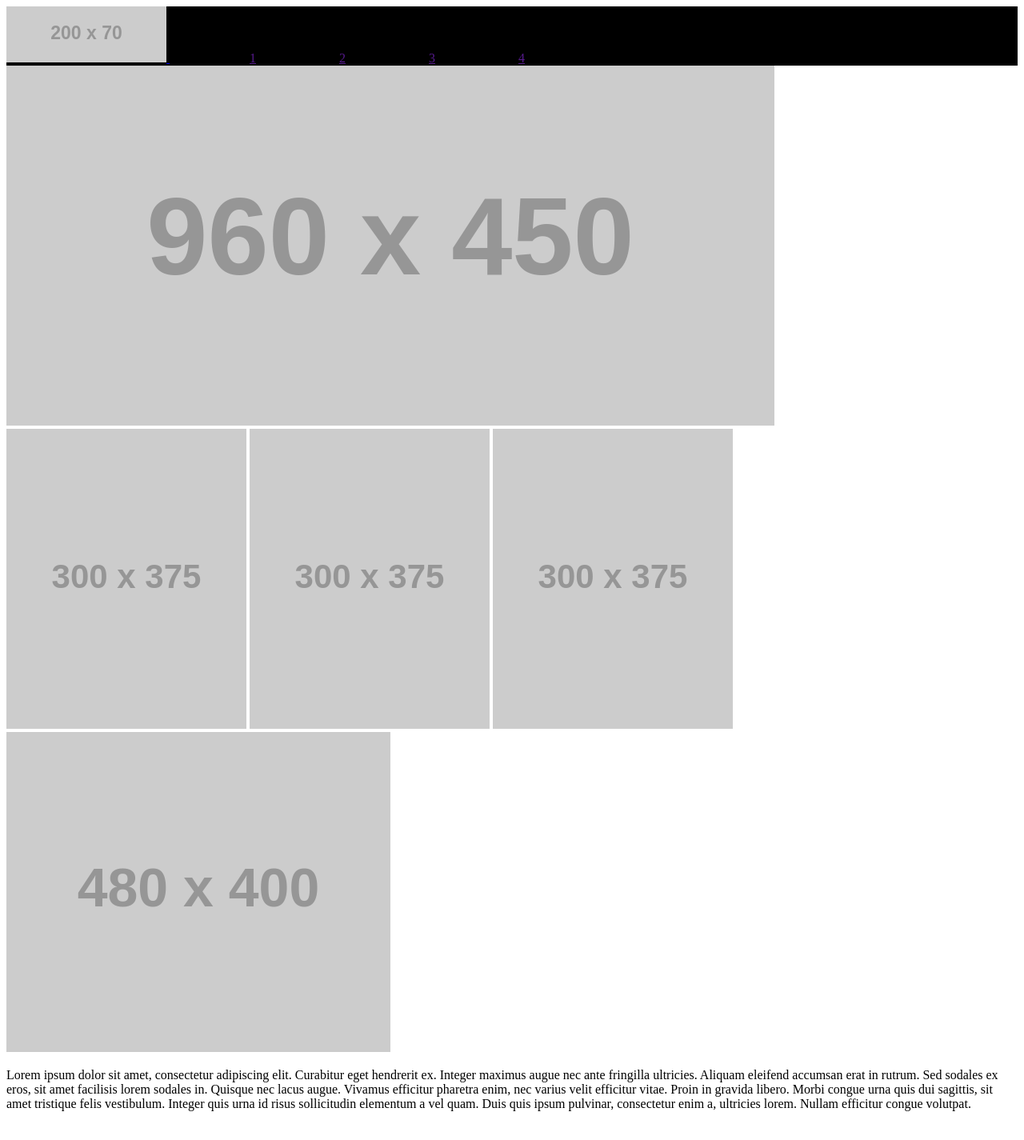
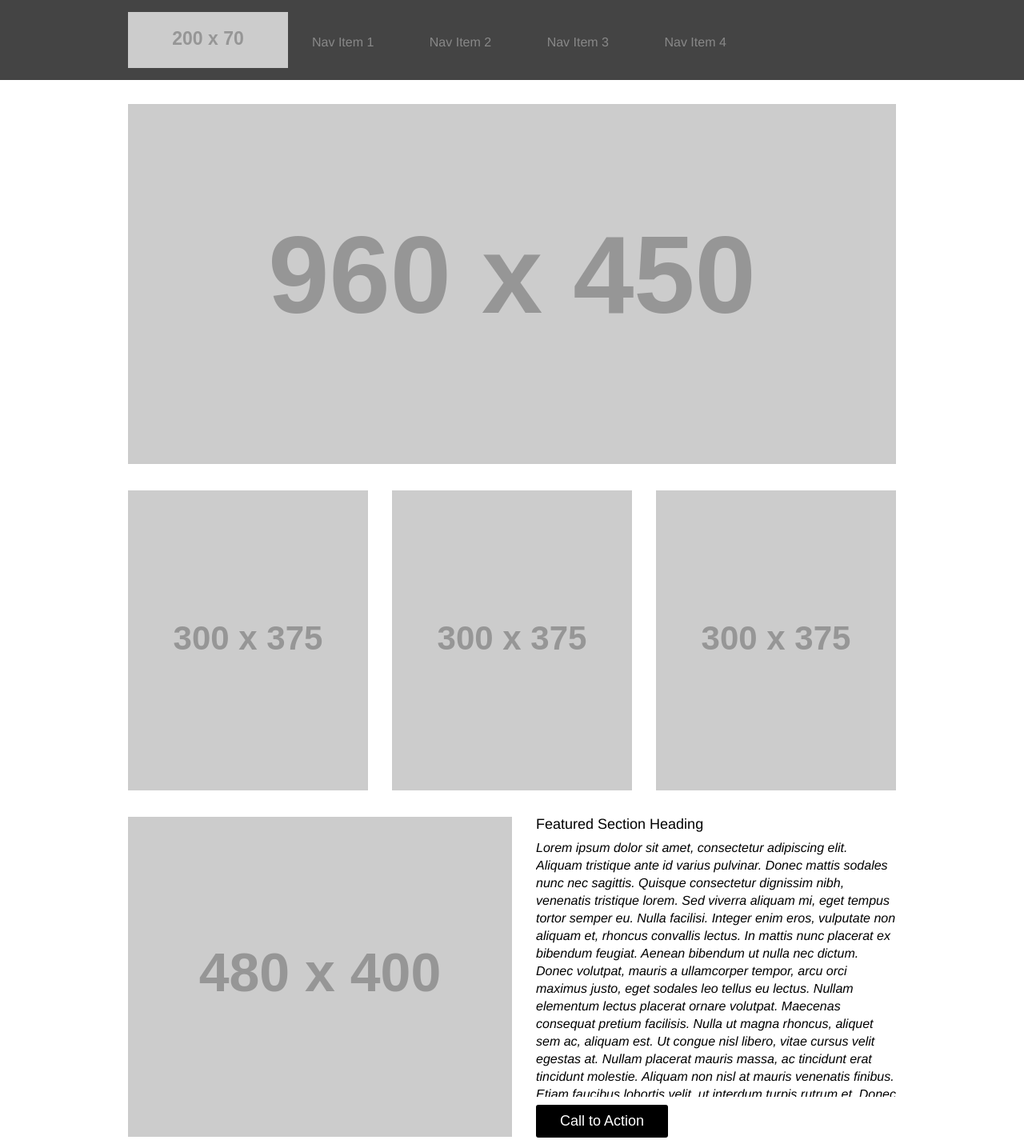
Before and after one commit to jackteasell/wireframeExercise, a plain HTML site: page index.html in a window 1280 px wide. Shown: the top 1425 px of the page at 80% size. Drawn offline with Linux system fonts and the light colour scheme; placeholder pictures from the web are drawn by us.

Commit message:
finished styling

```diff
--- a/index.html
+++ b/index.html
@@ -2,44 +2,75 @@
 <html>
 
 <head>
-  <title>Page Title</title>
+  <meta charset="utf-8" />
+  <meta http-equiv="X-UA-Compatible" content="IE=edge">
+  <meta name="viewport" content="width=device-width, initial-scale=1">
+  <link rel="stylesheet" type="text/css" media="screen" href="reset.css" />
+  <link rel="stylesheet" type="text/css" media="screen" href="style.css" />
+  <title>CSS wireframe</title>
 </head>
 
 <body>
   <header>
-    <nav class="navigation">
-      <a class="nav-logo" href="index.html">
-        <img alt="Logo" src="https://placehold.it/200x70/ddd" width="200" height="70">
-      </a>
-      <a class="nav-items" href="">1</a>
-      <a class="nav-items" href="">2</a>
-      <a class="nav-items" href="">3</a>
-      <a class="nav-items" href="">4</a>
+    <nav>
+      <img src="https://placehold.it/200x70/000" />
+      <ul>
+        <li>
+          <a href="#">Nav Item 1</a>
+        </li>
+        <li>
+          <a href="#">Nav Item 2</a>
+        </li>
+        <li>
+          <a href="#">Nav Item 3</a>
+        </li>
+        <li>
+          <a href="#">Nav Item 4</a>
+        </li>
+      </ul>
     </nav>
   </header>
-  <div>
-    <img class="hero-image" alt="hero-image" src="https://placehold.it/960x450/ddd" width="960" height="450">
-  </div>
-  <div class="sub-banners">
-    <img alt="sub-banner" src="https://placehold.it/300x375/ddd" width="300" height="375">
-    <img alt="sub-banner" src="https://placehold.it/300x375/ddd" width="300" height="375">
-    <img alt="sub-banner" src="https://placehold.it/300x375/ddd" width="300" height="375">
-  </div>
-  <div>
-    <img src="https://placehold.it/480x400/ddd" alt="featured-section-banner">
-    <p>Lorem ipsum dolor sit amet, consectetur adipiscing elit. Curabitur eget hendrerit ex. Integer maximus augue nec ante
-      fringilla ultricies. Aliquam eleifend accumsan erat in rutrum. Sed sodales ex eros, sit amet facilisis lorem sodales
-      in. Quisque nec lacus augue. Vivamus efficitur pharetra enim, nec varius velit efficitur vitae. Proin in gravida libero.
-      Morbi congue urna quis dui sagittis, sit amet tristique felis vestibulum. Integer quis urna id risus sollicitudin elementum
-      a vel quam. Duis quis ipsum pulvinar, consectetur enim a, ultricies lorem. Nullam efficitur congue volutpat.</p>
-  </div>
-
-
+  <main>
+    <img src="https://placehold.it/960x450/000" />
+    <ul>
+      <li>
+        <img src="https://placehold.it/300x375/000" />
+      </li>
+      <li>
+        <img src="https://placehold.it/300x375/000" />
+      </li>
+      <li>
+        <img src="https://placehold.it/300x375/000" />
+      </li>
+    </ul>
+    <section>
+      <img src="https://placehold.it/480x400/000" />
+      <div>
+        <h2>Featured Section Heading</h2>
+        <p>
+          Lorem ipsum dolor sit amet, consectetur adipiscing elit. Aliquam tristique ante id varius pulvinar. Donec mattis sodales
+          nunc nec sagittis. Quisque consectetur dignissim nibh, venenatis tristique lorem. Sed viverra aliquam mi, eget
+          tempus tortor semper eu. Nulla facilisi. Integer enim eros, vulputate non aliquam et, rhoncus convallis lectus.
+          In mattis nunc placerat ex bibendum feugiat. Aenean bibendum ut nulla nec dictum. Donec volutpat, mauris a ullamcorper
+          tempor, arcu orci maximus justo, eget sodales leo tellus eu lectus. Nullam elementum lectus placerat ornare volutpat.
+          Maecenas consequat pretium facilisis. Nulla ut magna rhoncus, aliquet sem ac, aliquam est. Ut congue nisl libero,
+          vitae cursus velit egestas at. Nullam placerat mauris massa, ac tincidunt erat tincidunt molestie. Aliquam non
+          nisl at mauris venenatis finibus. Etiam faucibus lobortis velit, ut interdum turpis rutrum et. Donec eleifend,
+          lacus vel posuere convallis, ex velit pretium purus, sed tristique augue ante eu lorem. Mauris elementum aliquet
+          sapien, venenatis vestibulum enim elementum a. Nam in dui gravida, fermentum massa quis, dignissim velit. Aenean
+          egestas nisl et lobortis ornare. Phasellus libero neque, interdum sed facilisis eget, convallis ut justo. Integer
+          malesuada mollis est, sit amet lobortis metus elementum vitae. Proin sit amet rutrum nisi. Etiam mauris mi, pharetra
+          in ligula lacinia, semper laoreet nulla. Maecenas a velit congue, viverra nisi non, tempus mi. In eget dui sit
+          amet dolor sollicitudin convallis. Nunc at suscipit diam, eget efficitur neque. In lacinia turpis sed lorem posuere
+          feugiat. Duis commodo malesuada elit at tempus. Morbi nulla dolor, mollis non sollicitudin sed, vestibulum at sem.
+          Aliquam rhoncus felis vitae ligula blandit accumsan. Nunc sed pharetra nulla, eget efficitur diam.
+        </p>
+        <button>Call to Action</button>
+      </div>
+    </section>
+  </main>
+  <footer>
+  </footer>
 </body>
 
-<footer>
-  <script src="main.js"></script>
-  <link rel="stylesheet" type="text/css" href="style.css">
-</footer>
-
 </html>
--- /dev/null
+++ b/reset.css
@@ -0,0 +1,129 @@
+/* http://meyerweb.com/eric/tools/css/reset/
+   v2.0 | 20110126
+   License: none (public domain)
+*/
+
+html,
+body,
+div,
+span,
+applet,
+object,
+iframe,
+h1,
+h2,
+h3,
+h4,
+h5,
+h6,
+p,
+blockquote,
+pre,
+a,
+abbr,
+acronym,
+address,
+big,
+cite,
+code,
+del,
+dfn,
+em,
+img,
+ins,
+kbd,
+q,
+s,
+samp,
+small,
+strike,
+strong,
+sub,
+sup,
+tt,
+var,
+b,
+u,
+i,
+center,
+dl,
+dt,
+dd,
+ol,
+ul,
+li,
+fieldset,
+form,
+label,
+legend,
+table,
+caption,
+tbody,
+tfoot,
+thead,
+tr,
+th,
+td,
+article,
+aside,
+canvas,
+details,
+embed,
+figure,
+figcaption,
+footer,
+header,
+hgroup,
+menu,
+nav,
+output,
+ruby,
+section,
+summary,
+time,
+mark,
+audio,
+video {
+  margin: 0;
+  padding: 0;
+  border: 0;
+  font-size: 100%;
+  font: inherit;
+  vertical-align: baseline;
+}
+/* HTML5 display-role reset for older browsers */
+article,
+aside,
+details,
+figcaption,
+figure,
+footer,
+header,
+hgroup,
+menu,
+nav,
+section {
+  display: block;
+}
+body {
+  line-height: 1;
+}
+ol,
+ul {
+  list-style: none;
+}
+blockquote,
+q {
+  quotes: none;
+}
+blockquote:before,
+blockquote:after,
+q:before,
+q:after {
+  content: '';
+  content: none;
+}
+table {
+  border-collapse: collapse;
+  border-spacing: 0;
+}
--- a/style.css
+++ b/style.css
@@ -1,9 +1,88 @@
-.navigation {
-  margin: auto;
-  background-color: black;
+/* GLOBAL STYLES */
+body {
+  font-family: Helvetica, sans-serif;
 }
-.nav-items {
-  margin: auto;
-  width: 50%;
-  padding-left: 100px;
+
+/* HEADER */
+header {
+  background: #444;
+  height: 100px;
+  margin-bottom: 30px;
 }
+nav {
+  width: 960px;
+  margin: 0px auto;
+}
+nav img {
+  margin-top: 15px;
+  margin-right: 30px;
+  float: left;
+}
+nav li {
+  display: inline-block;
+  margin-top: 45px;
+  margin-right: 65px;
+}
+a {
+  color: #888;
+  text-decoration: none;
+}
+
+/* MAIN */
+
+main {
+  width: 960px;
+  margin: 0px auto;
+}
+main li {
+  float: left;
+  margin: 30px 30px 30px 0px;
+}
+main li:last-child {
+  margin-right: 0px;
+}
+
+/* SECTION */
+
+section img {
+  float: left;
+}
+section div {
+  width: calc(50% - 30px);
+  float: left;
+  padding-left: 30px;
+  margin-bottom: 30px;
+}
+section h2 {
+  font-size: 18px;
+  margin-bottom: 10px;
+}
+
+section p {
+  height: 322px;
+  overflow: scroll;
+  font-style: italic;
+  line-height: 22px;
+  margin-bottom: 10px;
+}
+section button {
+  border: none;
+  font-size: 18px;
+  color: #fff;
+  background-color: #000;
+  padding: 10px 30px;
+  border-radius: 3px;
+  transition: 350ms;
+  cursor: pointer;
+}
+
+section button:hover {
+  background: green;
+}
+
+/* FOOTER */
+footer {
+  clear: both;
+  height: 150px;
+  background: #444;
+}
```
Also changed, not shown: 1 other file.
